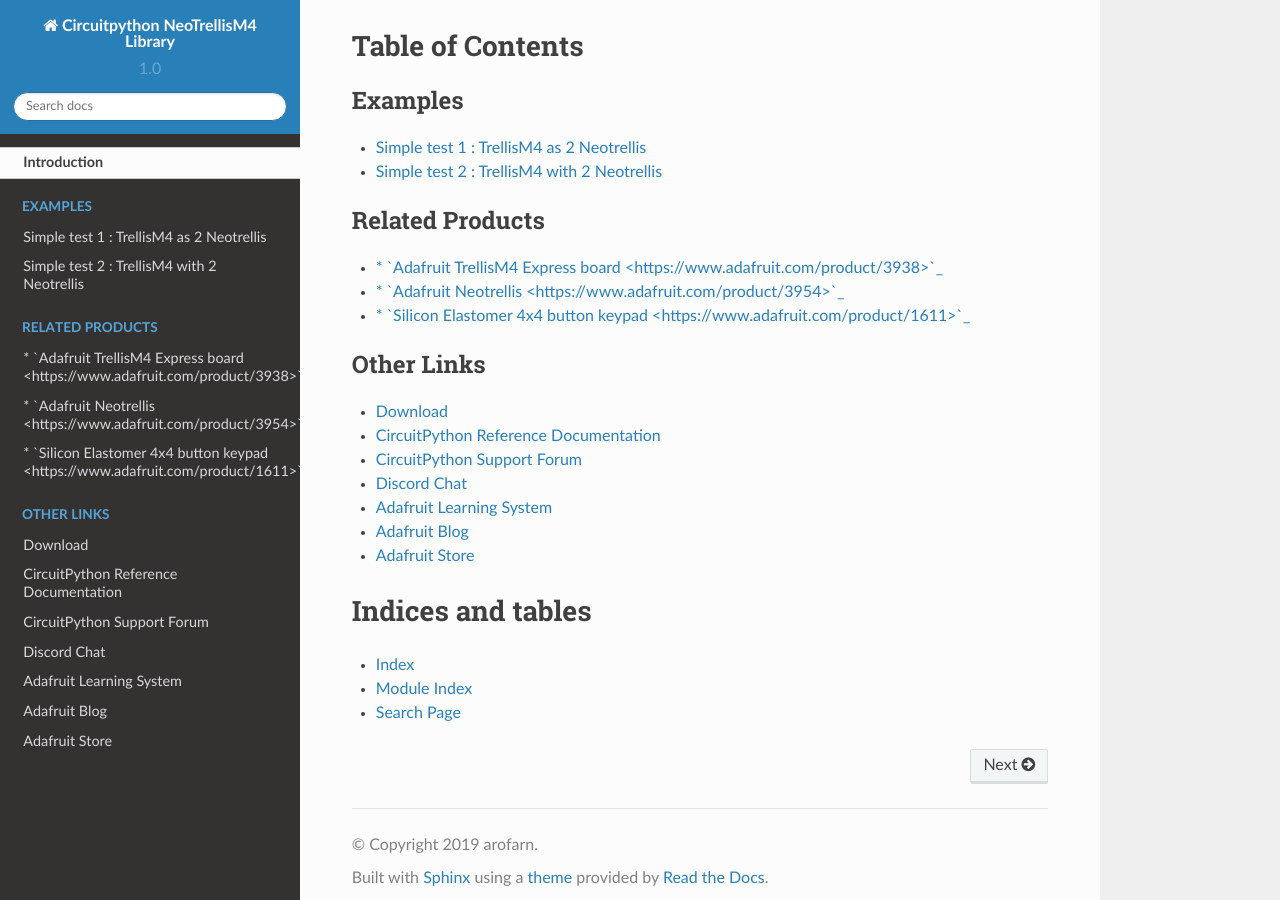
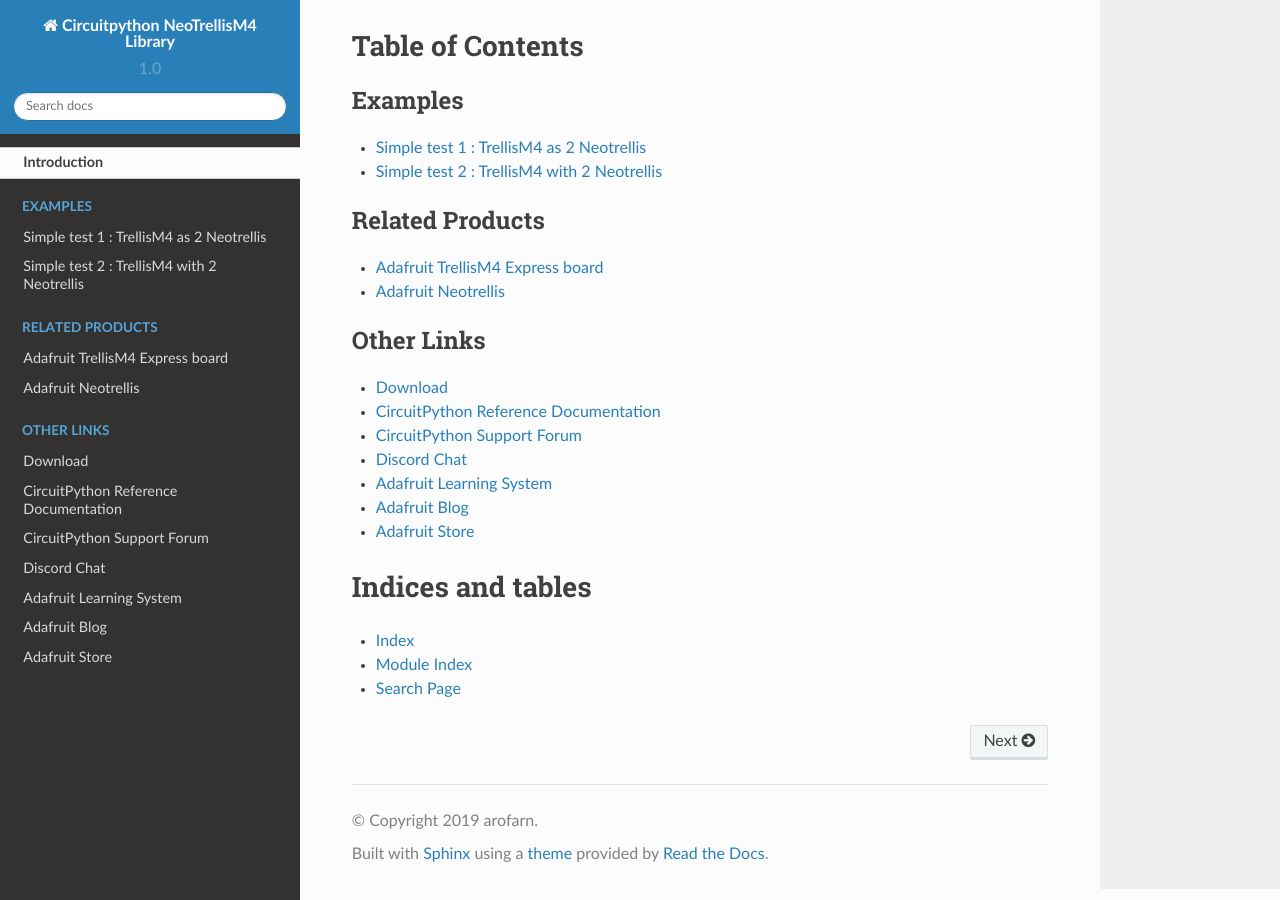
Before and after one commit to JeremyTHolland/NeoTrellisM4, a Sphinx documentation site: the page built from docs/index.rst, in a window 1280 px wide and 900 px high, scrolled down 2185 px. Built offline with Sphinx 7.4.7 and the Read the Docs theme 2.0.0, drawn with Linux system fonts in a browser that asks for light colours.

Commit message:
Fix Related product list in TOC

```diff
--- a/docs/index.rst
+++ b/docs/index.rst
@@ -26,9 +26,8 @@
 .. toctree::
     :caption: Related Products
 
-    * `Adafruit TrellisM4 Express board <https://www.adafruit.com/product/3938>`_
-    * `Adafruit Neotrellis <https://www.adafruit.com/product/3954>`_
-    * `Silicon Elastomer 4x4 button keypad <https://www.adafruit.com/product/1611>`_
+    Adafruit TrellisM4 Express board <https://www.adafruit.com/product/3938>
+    Adafruit Neotrellis <https://www.adafruit.com/product/3954>
 
 .. toctree::
     :caption: Other Links
```
